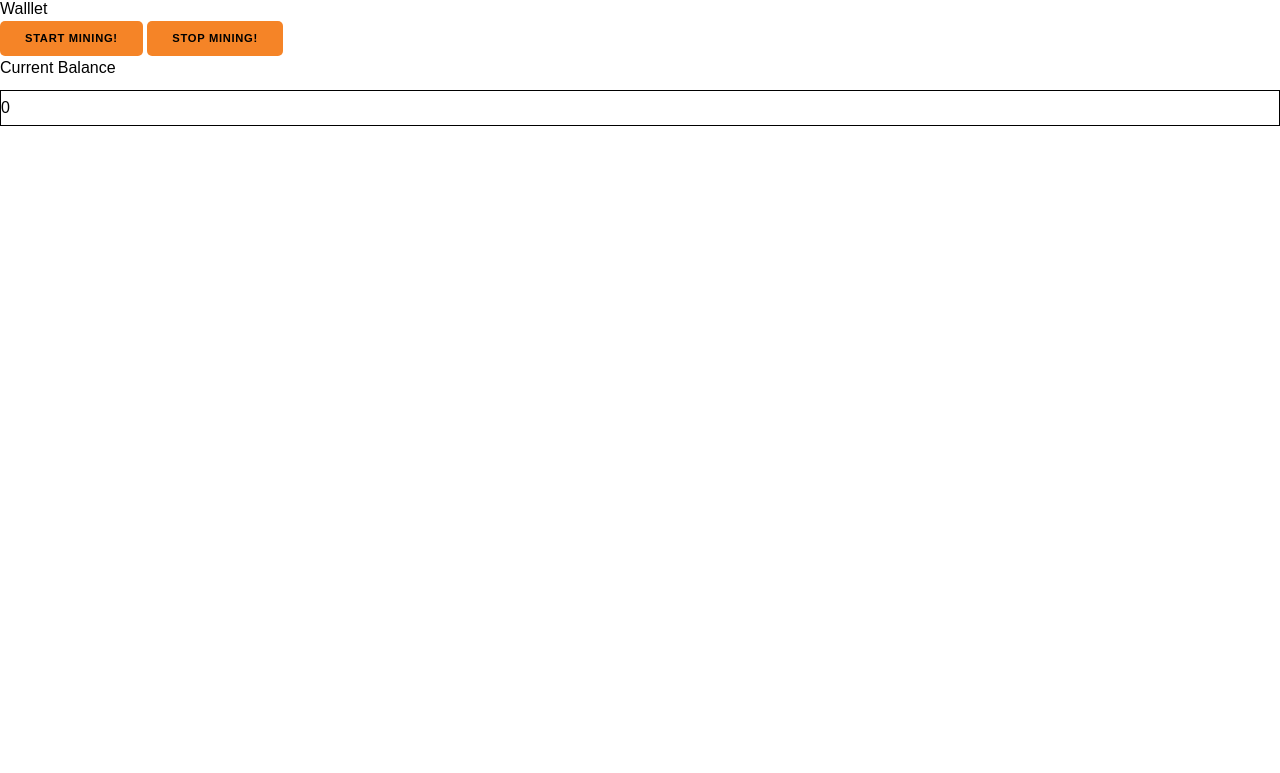
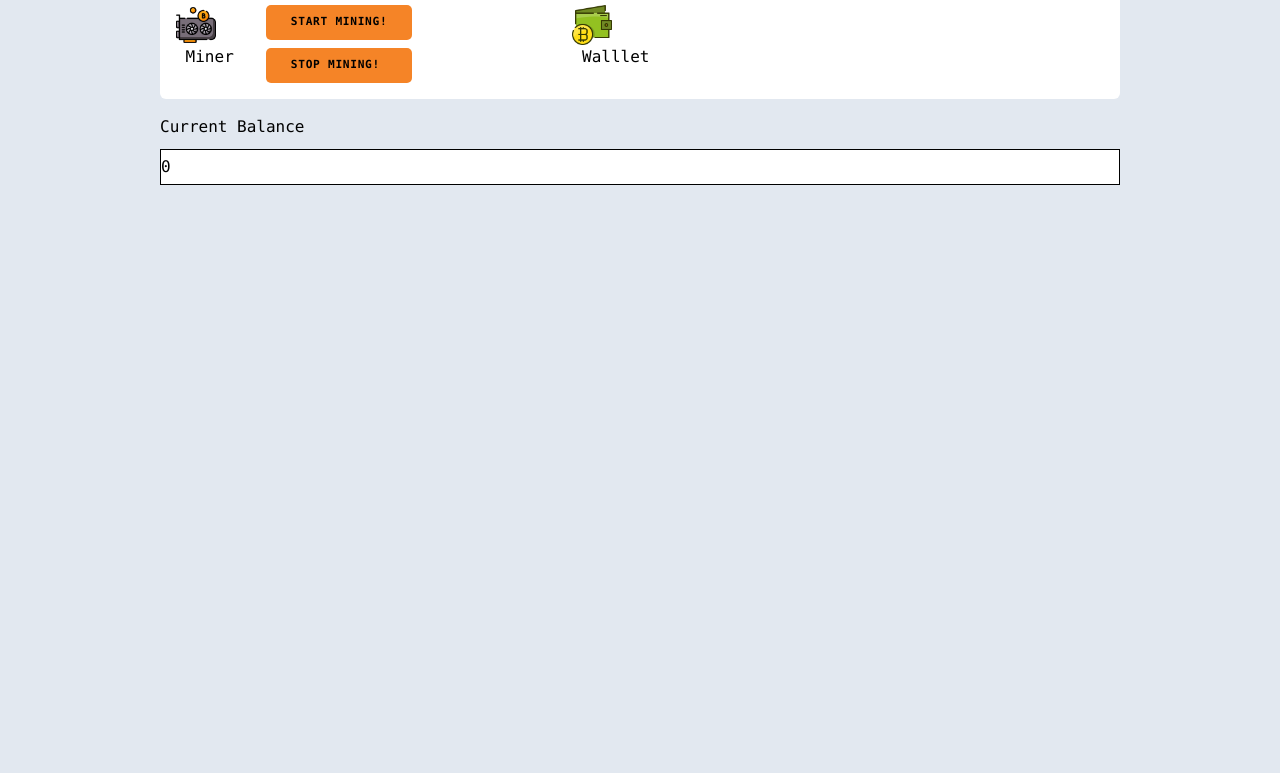
Before and after one commit to tompassarelli/PoW-Blockchain, a website built with Parcel: page Client/index.html in a window 1280 px wide. Shown: the part 27-800 px from the top of the page. Built offline with nearby package versions, Linux system fonts and the light colour scheme.

Commit message:
vaporware 0.3

```diff
--- a/Client/index.html
+++ b/Client/index.html
@@ -1,14 +1,16 @@
 <html>
-<body>
+<body class="font-mono mx-40 bg-gray-300 ">
   <!-- Users can create a miner, wallet, and manage both
     so we need to create basically two views for that probably -->
-  <div id=logo>
-    IceCoin
+  <div class="flex flex-row bg-white py-4 mt-4 rounded-md">
+    <!-- <div id="logo">
+      <span class="icon-text">Blockchain Dashboard</span>
+    </div> -->
+
+    <div id="miner" class="ml-4">
+      <span class="icon-text">Miner</span>
     </div>
-  <div id="wallet">
-    Walllet
-  </div>
-  <div id="miner"></div>
+    <div class="flex flex-col space-y-2 ml-8">
         <div class="button" id="start-mining">
         Start Mining!
         </div>
@@ -16,7 +18,13 @@
         <div class="button" id="stop-mining">
         Stop Mining!
         </div>
+    </div>
+    <div id="wallet" class="ml-40">
+      <span class="icon-text">Walllet</span>
+    </div>
+  </div>
 
+  <div class="mt-4">
     <h2>
     Current Balance
     </h2>
@@ -24,6 +32,7 @@
     <div id="balance">
     0
     </div>
+  </div>
   <script src="./index.js"></script>
 </body>
 </html>
--- a/Client/styles/main.scss
+++ b/Client/styles/main.scss
@@ -3,12 +3,11 @@
 @tailwind utilities;
 
 body {
-  font-family: 'Muli', sans-serif;
   font-weight: 300;
 }
 
 input {
-  padding: 9px 25px;
+  padding: 8px 25px;
   border-radius: 5px;
   text-transform: uppercase;
 }
@@ -20,21 +19,41 @@ input {
   padding: 5px 0;
 }
 
-.wallet {
+.icon-text {
+  display:block;
+  padding-left: .6em
+}
+
+#wallet {
   &:before {
-    content: url(../images/bitcoin-wallet.png)
+    background-image: url(../images/bitcoin-wallet.png);
+    background-size: 40px 40px;
+    display: inline-block;
+    width: 40px;
+    height: 40px;
+    content: ""
   }
 }
 
-.miner {
+#miner {
   &:before {
-    content: url(../images/mining.png)
+    background-image: url(../images/mining.png);
+    background-size: 40px 40px;
+    display: inline-block;
+    width: 40px;
+    height: 40px;
+    content: ""
   }
 }
 
-.logo {
+#logo {
   &:before {
-    content: url(../images/blockchain-icon.svg)
+    background-image: url(../images/blockchain-icon.svg);
+    background-size: 40px 40px;
+    display: inline-block;
+    width: 40px;
+    height: 40px;
+    content: ""
   }
 }
 
--- a/Server/index.js
+++ b/Server/index.js
@@ -11,7 +11,7 @@ const cors = require('cors');
 app.use(cors());
 app.use(express.json());
 
-console.log(db.db);
+console.log(db.blockchain);
 miner.setBlockchain(db.blockchain);
 miner.startMining();
 
--- a/Services/db.js
+++ b/Services/db.js
@@ -7,4 +7,4 @@ const db = {
 
 //db.blockchain.loadBlocks();
 
-module.exports = {db};
+module.exports = db;
--- a/tailwind.config.js
+++ b/tailwind.config.js
@@ -5,8 +5,20 @@ module.exports = {
   },
   purge: [],
   theme: {
-    extend: {},
+    extend: {
+      backgroundImage: theme => ({
+        'hero-texture': ".bg-gradient-to-bl",
+        'footer-texture': ".bg-gradient-to-bl",
+      }),
+      spacing: {
+        '72': '18rem',
+        '84': '21rem',
+        '96': '24rem',
+      }
+    },
   },
-  variants: {},
+  variants: {
+    fontFamily: ['responsive', 'hover', 'focus'],
+  },
   plugins: [],
 }
```
Lines whose indentation alone changed are shown as unchanged.
